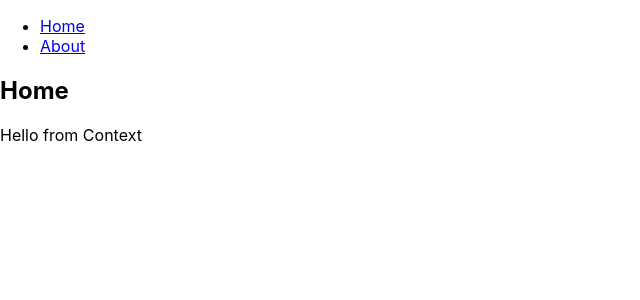
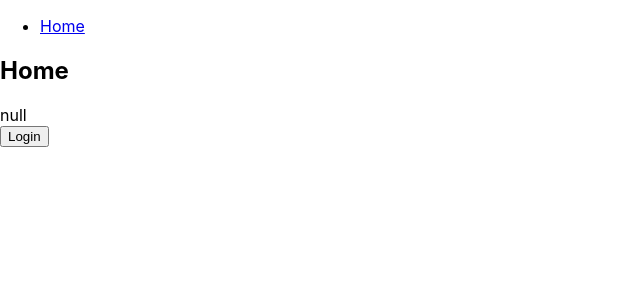
Before and after one commit to ston0538/react-hooks, a React (Create React App) app: page / in a window 1280 px wide. Shown: the top 300 px of the page, without its empty margins (0-640 px from the left). Built offline with nearby package versions, Linux system fonts and the light colour scheme.

Commit message:
useContext

```diff
--- a/src/App.js
+++ b/src/App.js
@@ -1,11 +1,12 @@
-import React, { useState } from "react";
+import React, { useState, useMemo } from "react";
 import { BrowserRouter as Router, Route, Link } from "react-router-dom";
 import Index from "./pages/Index";
 import About from "./pages/About";
 import { UserContext } from "./UserContext";
 
 function AppRouter() {
-  const [value, setValue] = useState("Hello from Context");
+  const [user, setUser] = useState(null);
+  const value = useMemo(() => ({ user, setUser }), [user, setUser]);
   return (
     <Router>
       <div>
@@ -14,12 +15,10 @@ function AppRouter() {
             <li>
               <Link to="/">Home</Link>
             </li>
-            <li>
-              <Link to="/about/">About</Link>
-            </li>
+            {user && <Link to="/about/">About</Link>}
           </ul>
         </nav>
-        <UserContext.Provider value={{ value, setValue }}>
+        <UserContext.Provider value={value}>
           <Route path="/" exact component={Index} />
           <Route path="/about/" exact component={About} />
         </UserContext.Provider>
--- a/src/pages/About.js
+++ b/src/pages/About.js
@@ -1,13 +1,12 @@
 import React, { useContext } from "react";
 import { UserContext } from "../UserContext";
 
-function About() {
-  const { value, setValue } = useContext(UserContext);
+export function About() {
+  const { user } = useContext(UserContext);
   return (
     <div>
       <h2>Home</h2>
-      <div>{value}</div>
-      <button onClick={() => setValue("Bye")}>chage value</button>
+      <div>{JSON.stringify(user, null, 2)}</div>
     </div>
   );
 }
--- a/src/pages/Index.js
+++ b/src/pages/Index.js
@@ -1,12 +1,31 @@
 import React, { useContext } from "react";
 import { UserContext } from "../UserContext";
+import { login } from "../utils/login";
 
-function Index() {
-  const { value, setValue } = useContext(UserContext);
+export function Index() {
+  const { user, setUser } = useContext(UserContext);
   return (
     <div>
       <h2>Home</h2>
-      <div>{value}</div>
+      <div>{JSON.stringify(user, null, 2)}</div>
+      {user ? (
+        <button
+          onClick={() => {
+            setUser(null);
+          }}
+        >
+          Logut
+        </button>
+      ) : (
+        <button
+          onClick={async () => {
+            const user = await login();
+            setUser(user);
+          }}
+        >
+          Login
+        </button>
+      )}
     </div>
   );
 }
--- /dev/null
+++ b/src/utils/login.js
@@ -0,0 +1,7 @@
+export const login = async () => {
+  return {
+    id: 4,
+    username: "KHK",
+    email: "ston0538@gmail.com",
+  };
+};
```
